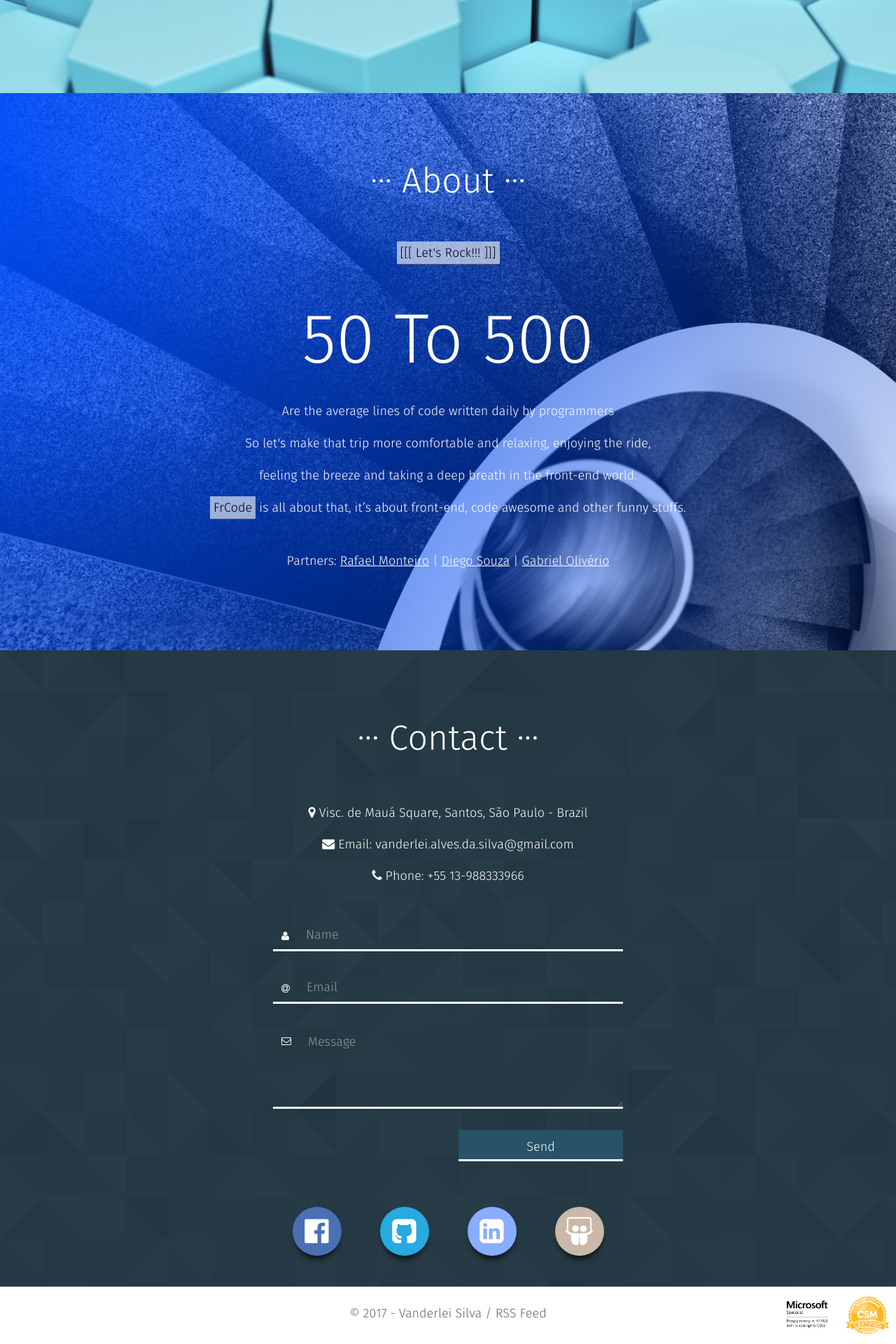
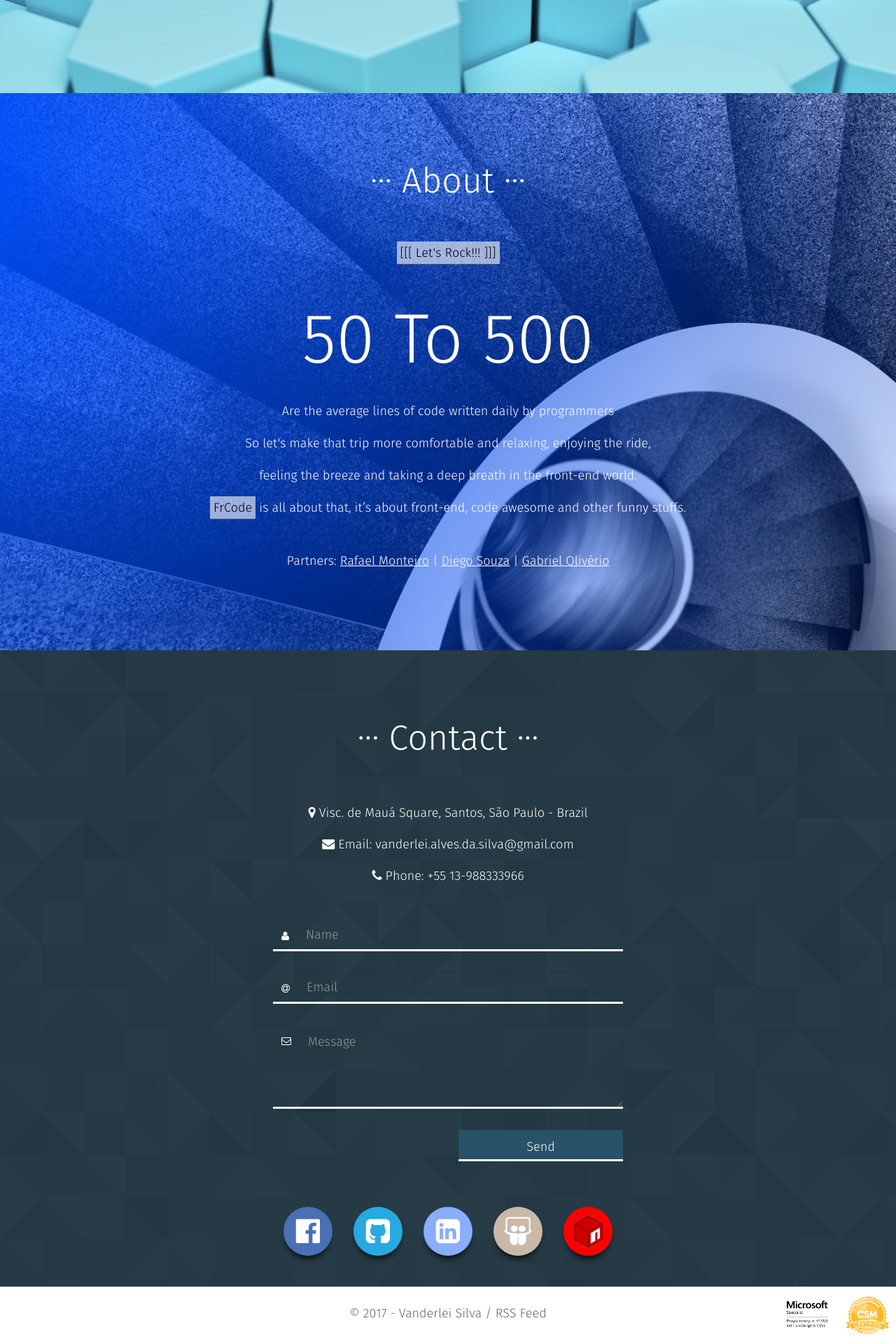
Before and after one commit to vanderleisilva/vanderleisilva.github.io, a Jekyll site: the page built from index.html, in a window 1280 px wide. Shown: the part 2603-4523 px from the top of the page at 70% size. Built offline with Jekyll 4.4.1, drawn with Linux system fonts in a browser that asks for light colours.

Commit message:
Add npmjs link

```diff
--- a/_includes/contact.html
+++ b/_includes/contact.html
@@ -44,6 +44,9 @@
 					<li><a title="Github page" href="https://github.com/vanderleisilva" class="shadow-top-down social-github" target="_blank"><i class="fa fa-github-square"></i></a></li>
 					<li><a title="LinkedIn page" href="https://www.linkedin.com/in/vanderlei-alves-da-silva-73380120" target="_blank" class="shadow-top-down social-linkedin"><i class="fa fa-linkedin-square"></i></a></li>
 					<li><a title="SlideShare page" href="http://pt.slideshare.net/VanderleiAlvesdaSilv" target="_blank" class="shadow-top-down social-slideshare"><i class="fa fa-slideshare"></i></a></li>
+					<li><a title="Node Package Manager page" href="https://www.npmjs.com/~vanderleisilva" target="_blank" class="shadow-top-down social-npm">
+						<img class="npmicon" src="images/npm.png" alt="npm icon" />
+					</a></li>
 				</ul>
 			</div>
 		</div>
--- a/css/tpl_style.css
+++ b/css/tpl_style.css
@@ -417,9 +417,13 @@ nav.main-menu a:link, nav.main-menu a:hover, nav.main-menu a:focus, nav.main-men
     max-width: 500px;
     width: 100%;
 }
+#tpl_contact .social li .npmicon {
+    margin-left: -3px;
+    margin-top: -3px;
+}
 #tpl_contact .social li {
     margin-left: 0;
-    width: 25%;
+    width: 20%;
 }
 #tpl_contact .social a {
     margin: 50px auto 4px auto;
@@ -442,6 +446,7 @@ nav.main-menu a:link, nav.main-menu a:hover, nav.main-menu a:focus, nav.main-men
 #tpl_contact .social .social-github { background: #28a9e0;}
 #tpl_contact .social .social-linkedin { background: #89adff;}
 #tpl_contact .social .social-slideshare { background: #cab9a9;}
+#tpl_contact .social .social-npm { background: red;}
 /***** Footer *****/
 footer {
     padding: 20px 0 16px 0;
```
Also changed, not shown: images/npm.png (added).
